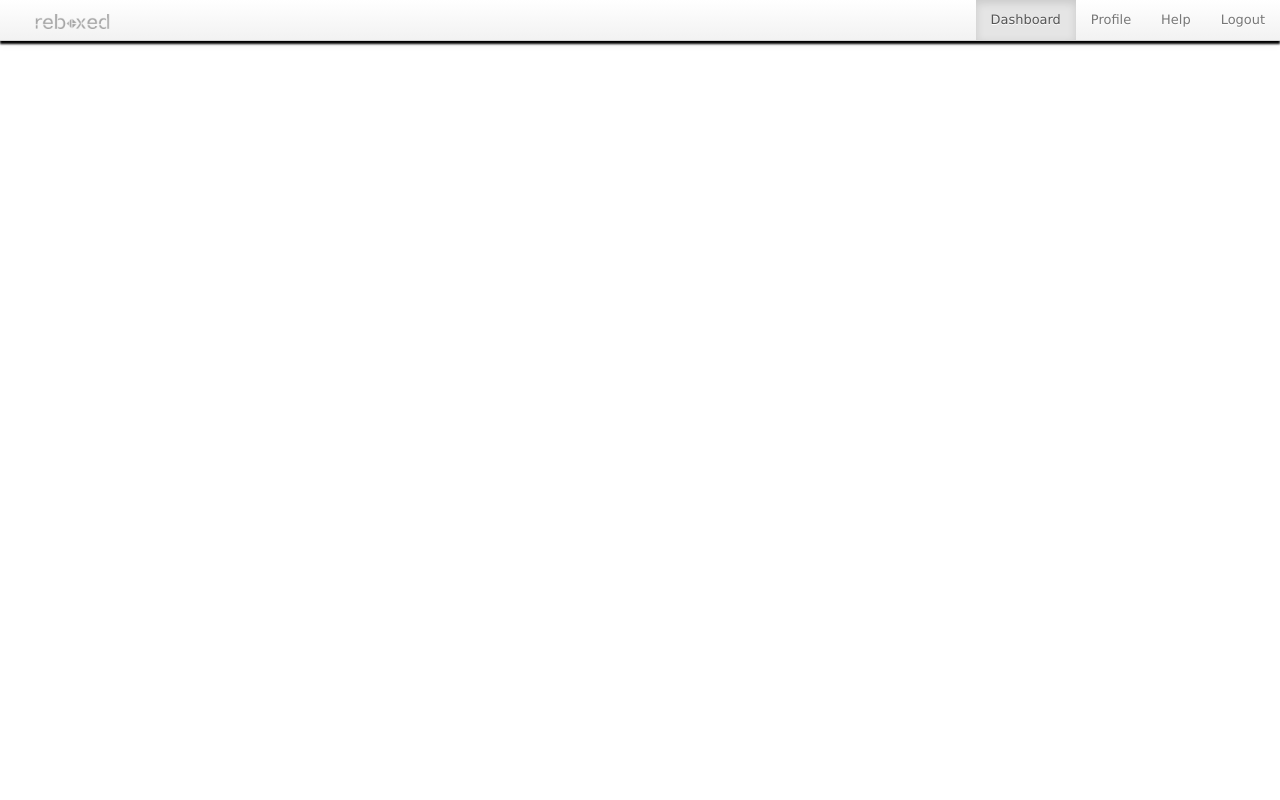
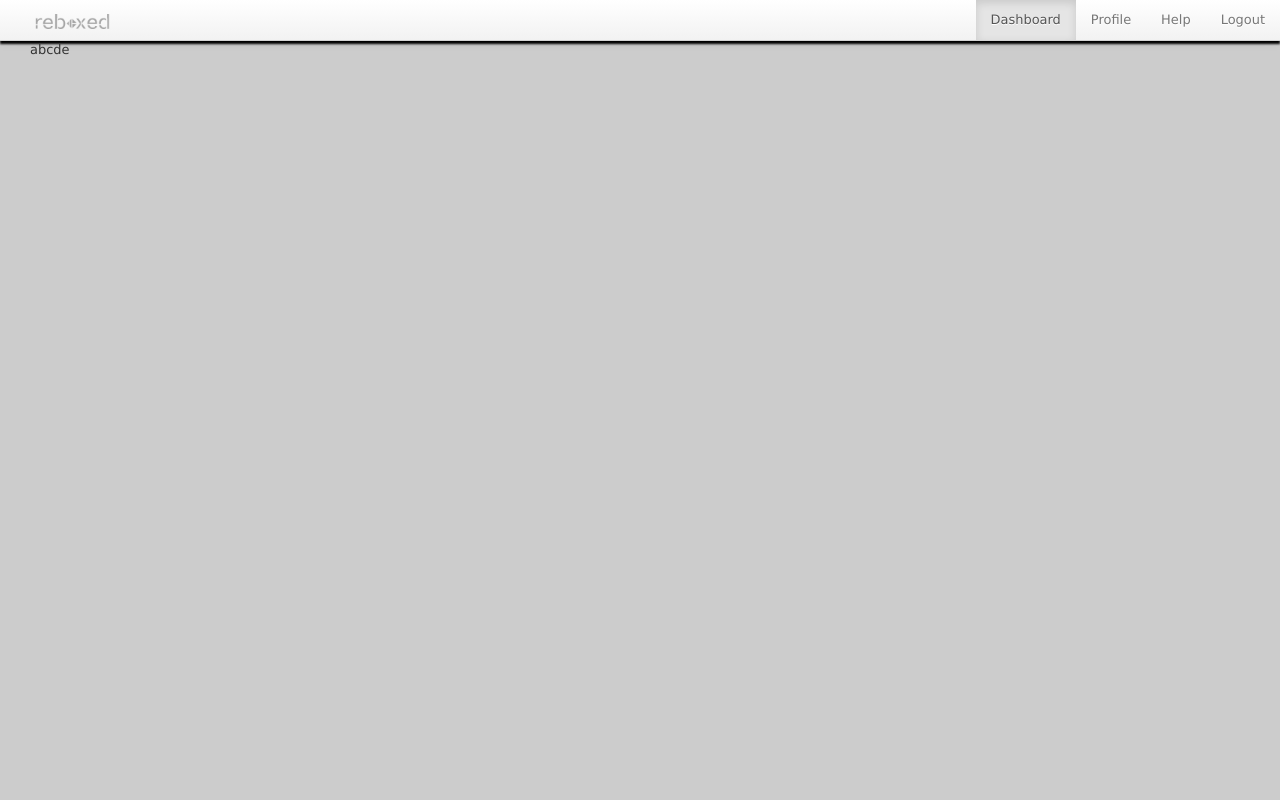
Before and after one commit to iewnait/ReboxedServer, a PHP site: page /customizableWidget.html in a window 1280 px wide. Run offline with PHP 8.4, Linux system fonts and the light colour scheme.

Commit message:
Committed Customizable Widget

```diff
--- a/web/css/customizableWidget.less
+++ b/web/css/customizableWidget.less
@@ -4,4 +4,20 @@
 		-webkit-box-shadow: 0px 3px 2px #000;
 		box-shadow: 0px 3px 2px #000;
 	}
+	.fullScreenContainer{
+		min-height:800px;
+		height: 100%;
+		background-color: #CCC;
+	}
+	.mainScreen{
+		background-color: #CCC;
+		min-height:800px;
+		height: 100%;
+		.optionsCol{
+			min-height:800px;
+			padding:10px;
+			padding-top: 40px;
+		}
+	}
+
 }
--- a/web/css/master.css
+++ b/web/css/master.css
@@ -178,7 +178,7 @@
   border-bottom: 1px solid #484848;
 }
 .moduleListings .mainScreen .solutionsCol .solutionsTable .solutionsRow:hover {
-  background-color: #bdbdbb;
+  background-color: #DDD;
 }
 .moduleListings .mainScreen .solutionsCol .solutionsTable .solutionsRow .mainDetails .statusContainer {
   display: inline-block;
@@ -264,3 +264,18 @@
   -webkit-box-shadow: 0px 3px 2px #000;
   box-shadow: 0px 3px 2px #000;
 }
+.customizableWidget .fullScreenContainer {
+  min-height: 800px;
+  height: 100%;
+  background-color: #CCC;
+}
+.customizableWidget .mainScreen {
+  background-color: #CCC;
+  min-height: 800px;
+  height: 100%;
+}
+.customizableWidget .mainScreen .optionsCol {
+  min-height: 800px;
+  padding: 10px;
+  padding-top: 40px;
+}
--- a/web/css/moduleListings.less
+++ b/web/css/moduleListings.less
@@ -45,7 +45,7 @@
 					background-color: #EEE;
 					border-bottom: 1px solid #484848;
 					&:hover{
-						background-color: #bdbdbb;
+						background-color: #DDD;
 					}
 					.mainDetails{
 						.statusContainer{
--- a/web/customizableWidget.html
+++ b/web/customizableWidget.html
@@ -1,7 +1,7 @@
 <!DOCTYPE html>
 <html>
 <head>
-	<title>Reboxed - Login Page</title>
+	<title>Reboxed - Customize</title>
 	<!-- Stylesheets -->
 	<link rel="stylesheet" type="text/css" href="external/bootstrap/css/bootstrap.min.css"/>
 	<link rel="stylesheet" type="text/css" href="css/master.css"/>
@@ -18,7 +18,13 @@
 			</ul>
 		</div>
 	</div>
-
+	<div class="fullScreenContainer container-fluid">
+		<div class="mainScreen row-fluid">
+			<div class="optionsCol span12">
+				abcde
+			</div>
+		</div>
+	</div>
 
 
 	<!-- Javascript -->
```
